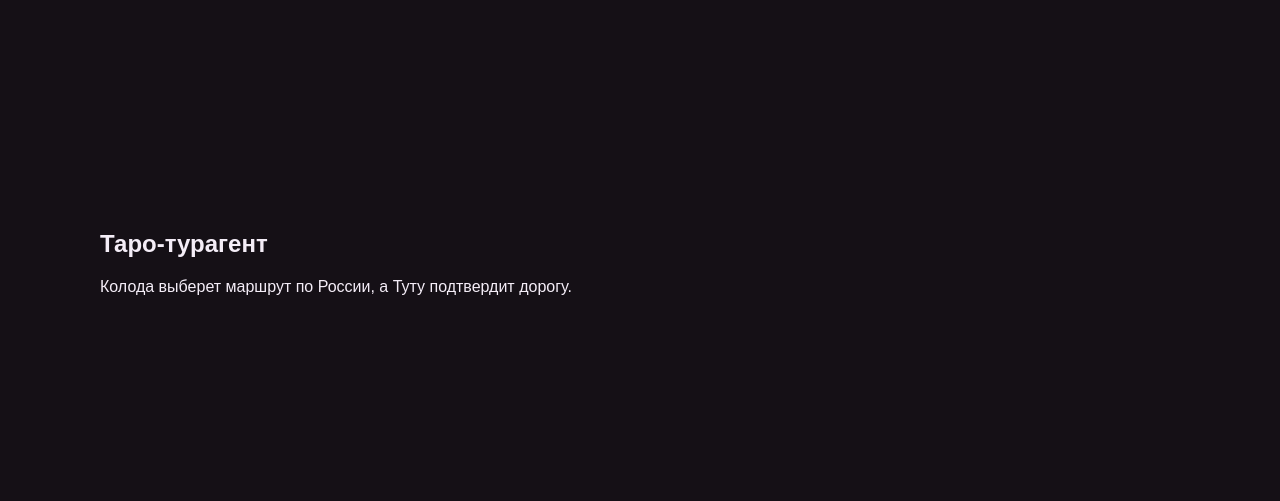
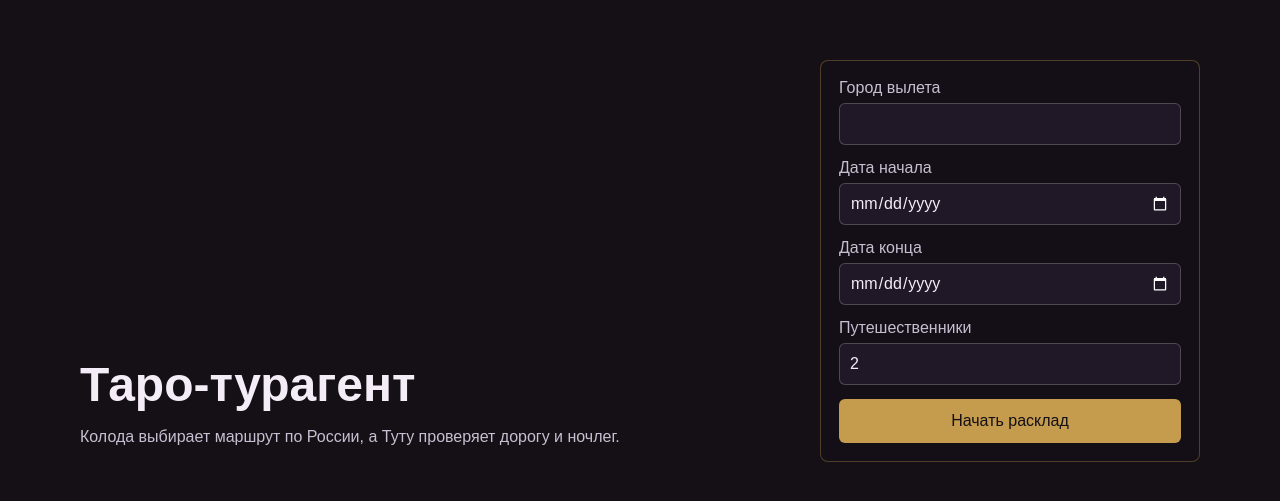
Before and after one commit to Konstantin-Kuznetsov/tutu-tarot, a Next.js app: page / in a window 1280 px wide. Shown: the part 139-640 px from the top of the page. Built offline with nearby package versions, Linux system fonts and the light colour scheme.

Commit message:
feat: add ritual form flow

```diff
--- a/src/app/globals.css
+++ b/src/app/globals.css
@@ -35,3 +35,79 @@
 .ritual-surface {
   width: min(100%, 1080px);
 }
+
+.ritual-layout {
+  width: min(100%, 1120px);
+  display: grid;
+  grid-template-columns: minmax(0, 1fr) minmax(280px, 380px);
+  gap: 32px;
+  align-items: end;
+}
+
+.ritual-copy h1 {
+  margin: 0 0 12px;
+  font-size: 48px;
+  letter-spacing: 0;
+}
+
+.ritual-copy p,
+.ritual-status {
+  color: var(--muted);
+}
+
+.intent-form {
+  display: grid;
+  gap: 14px;
+  padding: 18px;
+  border: 1px solid rgba(197, 155, 77, 0.34);
+  border-radius: 8px;
+  background: rgba(21, 16, 22, 0.82);
+}
+
+.intent-form label {
+  display: grid;
+  gap: 6px;
+  color: var(--muted);
+}
+
+.intent-form input {
+  width: 100%;
+  min-height: 42px;
+  border: 1px solid rgba(244, 237, 247, 0.22);
+  border-radius: 6px;
+  padding: 8px 10px;
+  background: #201826;
+  color: var(--ink);
+}
+
+.intent-form button,
+.ritual-layout button {
+  min-height: 44px;
+  border: 0;
+  border-radius: 6px;
+  padding: 10px 14px;
+  background: var(--brass);
+  color: #151016;
+  cursor: pointer;
+}
+
+.result-shell {
+  padding: 18px;
+  border: 1px solid rgba(26, 143, 122, 0.38);
+  border-radius: 8px;
+  background: rgba(26, 143, 122, 0.12);
+}
+
+@media (max-width: 760px) {
+  .app-shell {
+    place-items: start;
+  }
+
+  .ritual-layout {
+    grid-template-columns: 1fr;
+  }
+
+  .ritual-copy h1 {
+    font-size: 36px;
+  }
+}
--- a/src/app/page.tsx
+++ b/src/app/page.tsx
@@ -1,10 +1,9 @@
+import { RitualStage } from "@/components/RitualStage";
+
 export default function HomePage() {
   return (
     <main className="app-shell">
-      <section className="ritual-surface">
-        <h1>Таро-турагент</h1>
-        <p>Колода выберет маршрут по России, а Туту подтвердит дорогу.</p>
-      </section>
+      <RitualStage />
     </main>
   );
 }
--- /dev/null
+++ b/src/components/RitualStage.tsx
@@ -0,0 +1,53 @@
+"use client";
+
+import { useState } from "react";
+import type { TripIntent } from "@/domain/types";
+import { TripIntentForm } from "./TripIntentForm";
+
+type Stage = "idle" | "ritual-started" | "awaiting-result" | "result" | "error";
+
+interface RitualApiResult {
+  prediction: { headline: string; opening: string; summary: string };
+  destination: { name: string; region: string };
+}
+
+export function RitualStage() {
+  const [stage, setStage] = useState<Stage>("idle");
+  const [result, setResult] = useState<RitualApiResult | null>(null);
+
+  async function startRitual(intent: TripIntent) {
+    setStage("ritual-started");
+    try {
+      const response = await fetch("/api/ritual", {
+        method: "POST",
+        headers: { "Content-Type": "application/json" },
+        body: JSON.stringify(intent),
+      });
+      if (!response.ok) throw new Error("ritual_failed");
+      const data = (await response.json()) as RitualApiResult;
+      setResult(data);
+      setStage("result");
+    } catch {
+      setStage("error");
+    }
+  }
+
+  return (
+    <section className="ritual-layout" data-stage={stage}>
+      <div className="ritual-copy">
+        <h1>Таро-турагент</h1>
+        <p>Колода выбирает маршрут по России, а Туту проверяет дорогу и ночлег.</p>
+      </div>
+      {stage === "idle" ? <TripIntentForm onSubmit={startRitual} /> : null}
+      {stage === "ritual-started" || stage === "awaiting-result" ? <p className="ritual-status">Карты ложатся на стол...</p> : null}
+      {stage === "result" && result ? (
+        <div className="result-shell">
+          <p>{result.prediction.headline}</p>
+          <h2>{result.destination.name}</h2>
+          <p>{result.destination.region}</p>
+        </div>
+      ) : null}
+      {stage === "error" ? <button onClick={() => setStage("idle")}>Попробовать снова</button> : null}
+    </section>
+  );
+}
--- /dev/null
+++ b/src/components/TripIntentForm.tsx
@@ -0,0 +1,51 @@
+"use client";
+
+import { useState } from "react";
+import type { TripIntent } from "@/domain/types";
+
+export function TripIntentForm({ onSubmit }: { onSubmit(intent: TripIntent): void }) {
+  const [departureCity, setDepartureCity] = useState("");
+  const [dateFrom, setDateFrom] = useState("");
+  const [dateTo, setDateTo] = useState("");
+  const [travelerCount, setTravelerCount] = useState(2);
+
+  return (
+    <form
+      className="intent-form"
+      onSubmit={(event) => {
+        event.preventDefault();
+        onSubmit({
+          departureCity: departureCity.trim(),
+          dateFrom,
+          dateTo,
+          travelerCount,
+        });
+      }}
+    >
+      <label>
+        Город вылета
+        <input value={departureCity} onChange={(event) => setDepartureCity(event.target.value)} required />
+      </label>
+      <label>
+        Дата начала
+        <input type="date" value={dateFrom} onChange={(event) => setDateFrom(event.target.value)} required />
+      </label>
+      <label>
+        Дата конца
+        <input type="date" value={dateTo} onChange={(event) => setDateTo(event.target.value)} required />
+      </label>
+      <label>
+        Путешественники
+        <input
+          type="number"
+          min={1}
+          max={8}
+          value={travelerCount}
+          onChange={(event) => setTravelerCount(Number(event.target.value))}
+          required
+        />
+      </label>
+      <button type="submit">Начать расклад</button>
+    </form>
+  );
+}
```
Also changed, not shown: 1 other file (tests, documents, lock files or other folders).
